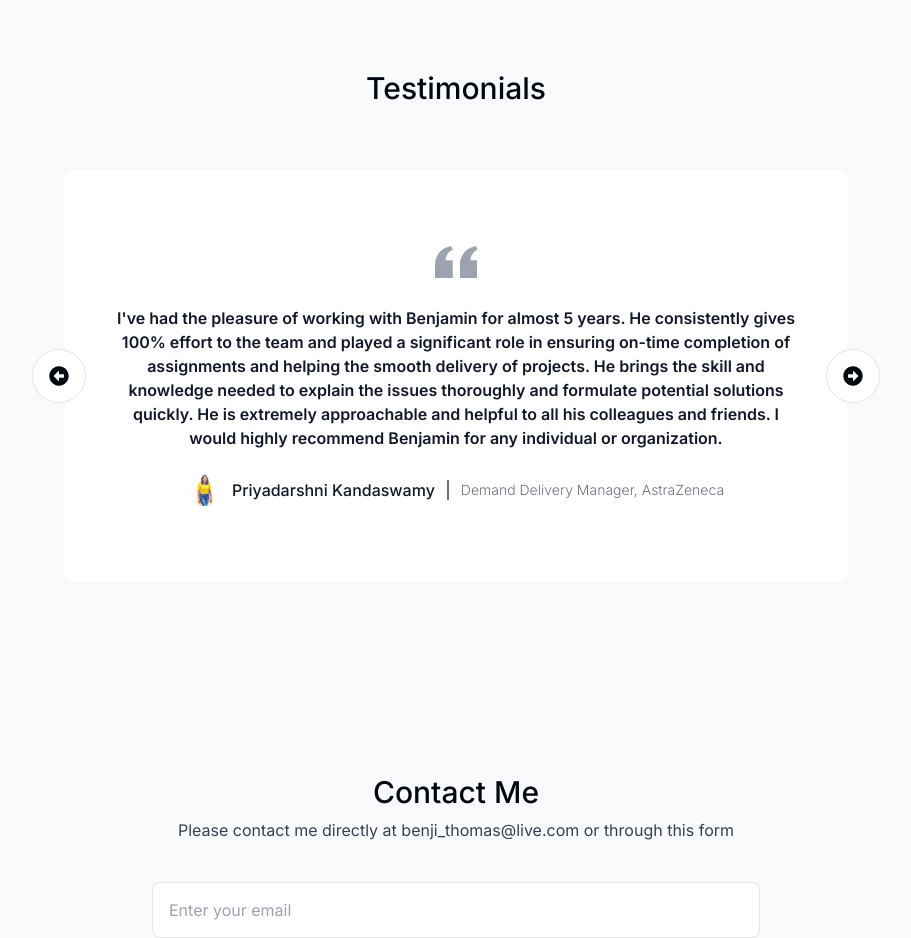
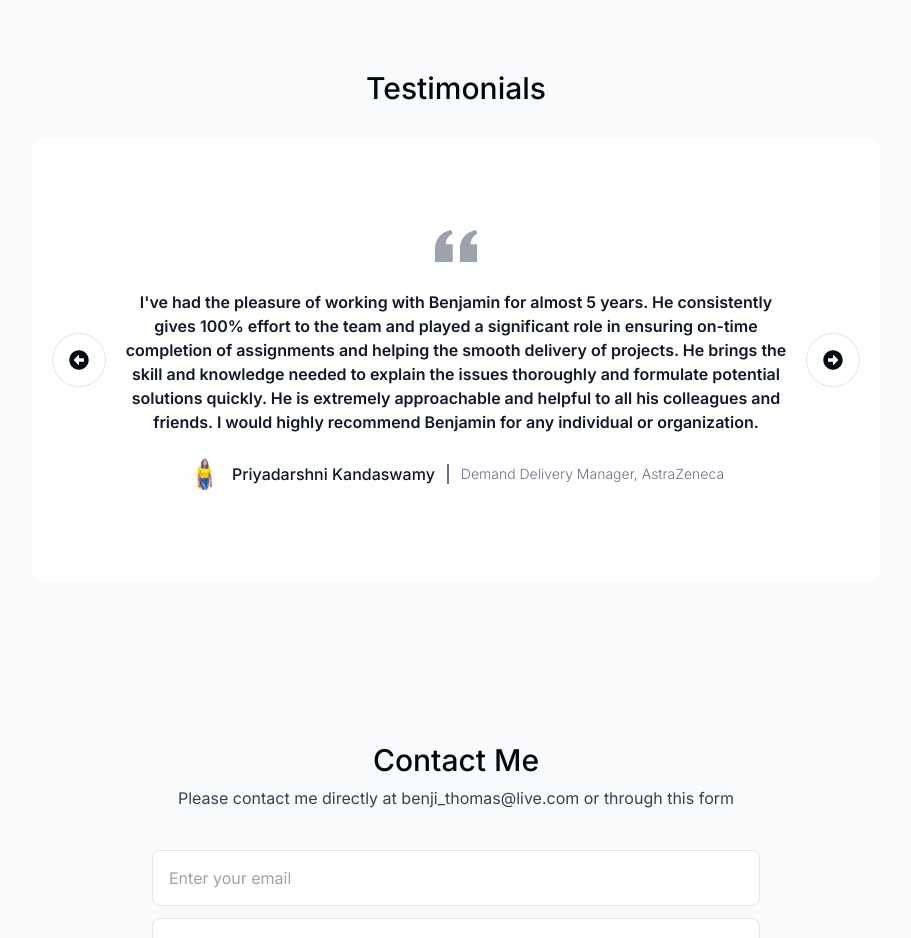
Before and after one commit to benjaminthomas/PortfolioWebsite, a Next.js app: page / in a window 1280 px wide. Shown: the part 8780-9718 px from the top of the page, without its empty margins (184-1095 px from the left). Built offline with nearby package versions, Linux system fonts and the light colour scheme; no server answers.

Commit message:
updated the testimonial so it can now use the background color from container

```diff
--- a/components/testimonial.tsx
+++ b/components/testimonial.tsx
@@ -40,11 +40,11 @@ export default function Testimonial() {
             <SectionHeading>
                 Testimonials
             </SectionHeading>
-            <div className='relative p-8'>
-                <button onClick={prev} className='absolute left-0 top-[50%] -translate-y-[50%] cursor-pointer z-10 bg-white text-gray-950 p-4 flex items-center justify-center gap-2 rounded-full border-black outline-none focus:scale-110 hover:scale-110 active:scale-105 transition dark:bg-white/10 dark:text-white/60'>
+            <div className='relative py-4 px-8 bg-white rounded-xl dark:bg-white/5'>
+                <button onClick={prev} className='absolute left-5 top-[50%] -translate-y-[50%] cursor-pointer z-10 bg-white text-gray-950 p-4 flex items-center justify-center gap-2 rounded-full border-black outline-none focus:scale-110 hover:scale-110 active:scale-105 dark:bg-white/10 dark:text-white/60 transition-all'>
                     <FaArrowAltCircleLeft className='text-xl' />
                 </button>
-                <button onClick={next} className='absolute right-0 top-[50%] -translate-y-[50%] cursor-pointer z-10 bg-white text-gray-950 p-4 flex items-center justify-center gap-2 rounded-full border-black outline-none focus:scale-110 hover:scale-110 active:scale-105 transition dark:bg-white/10 dark:text-white/60'>
+                <button onClick={next} className='absolute right-5 top-[50%] -translate-y-[50%] cursor-pointer z-10 bg-white text-gray-950 p-4 flex items-center justify-center gap-2 rounded-full border-black outline-none focus:scale-110 hover:scale-110 active:scale-105 dark:bg-white/10 dark:text-white/60 transition-all'>
                     <FaArrowAltCircleRight className='text-xl' />
                 </button>
                 <ul className='grid auto-cols-[100%] auto-flow-col text-l text-gray-800 overflow-hidden'>
@@ -56,7 +56,7 @@ export default function Testimonial() {
                             initial='exit'
                             animate='enter'
                             exit='exit'
-                            className='bg-white rounded-xl px-5 py-3 dark:bg-white/5 flex-1'
+                            className='px-8 py-3 flex-1'
                         >
                             <div className="max-w-screen-xl px-4 py-8 mx-auto text-center lg:py-16 lg:px-6">
                                 <figure className="max-w-screen-md mx-auto">
```
